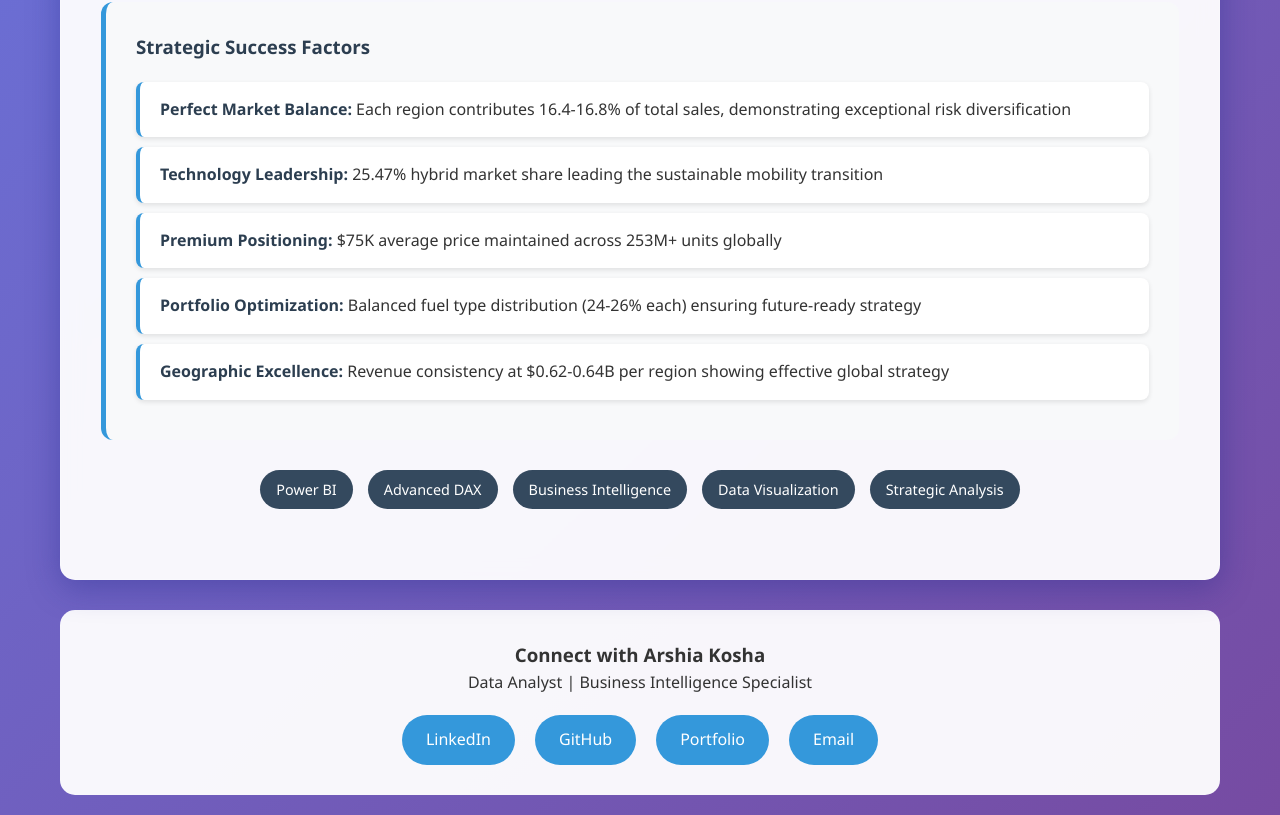
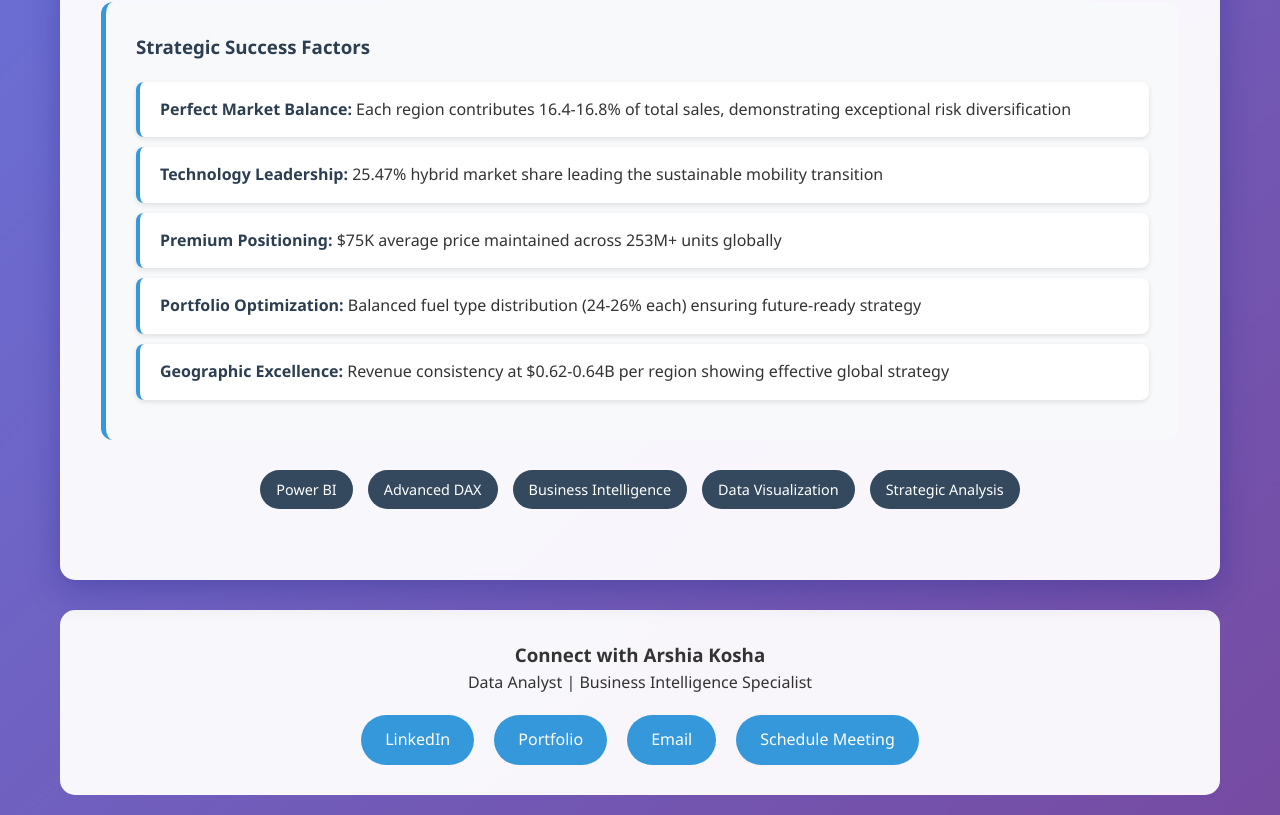
Before and after one commit to Arshiakosha/BMW-Sales-Analysis, a plain HTML site: page index.html in a window 1280 px wide. Shown: the part 1003-1818 px from the top of the page. Drawn offline with Linux system fonts and the light colour scheme.

```diff
--- a/index.html
+++ b/index.html
@@ -551,10 +551,10 @@
             <h3>Connect with Arshia Kosha</h3>
             <p>Data Analyst | Business Intelligence Specialist</p>
             <div class="contact-links">
-                <a href="#" class="contact-btn">LinkedIn</a>
-                <a href="#" class="contact-btn">GitHub</a>
-                <a href="#" class="contact-btn">Portfolio</a>
-                <a href="#" class="contact-btn">Email</a>
+                <a href="https://www.linkedin.com/in/arshiakosha" class="contact-btn">LinkedIn</a>
+                <a href="https://arshiakosha.github.io" class="contact-btn">Portfolio</a>
+                <a href="mailto:arshia.kosha81@gmail.com" class="contact-btn">Email</a>
+                <a href="https://calendly.com/arshia-kosha81/30min" class="contact-btn">Schedule Meeting</a>
             </div>
         </footer>
     </div>
```
